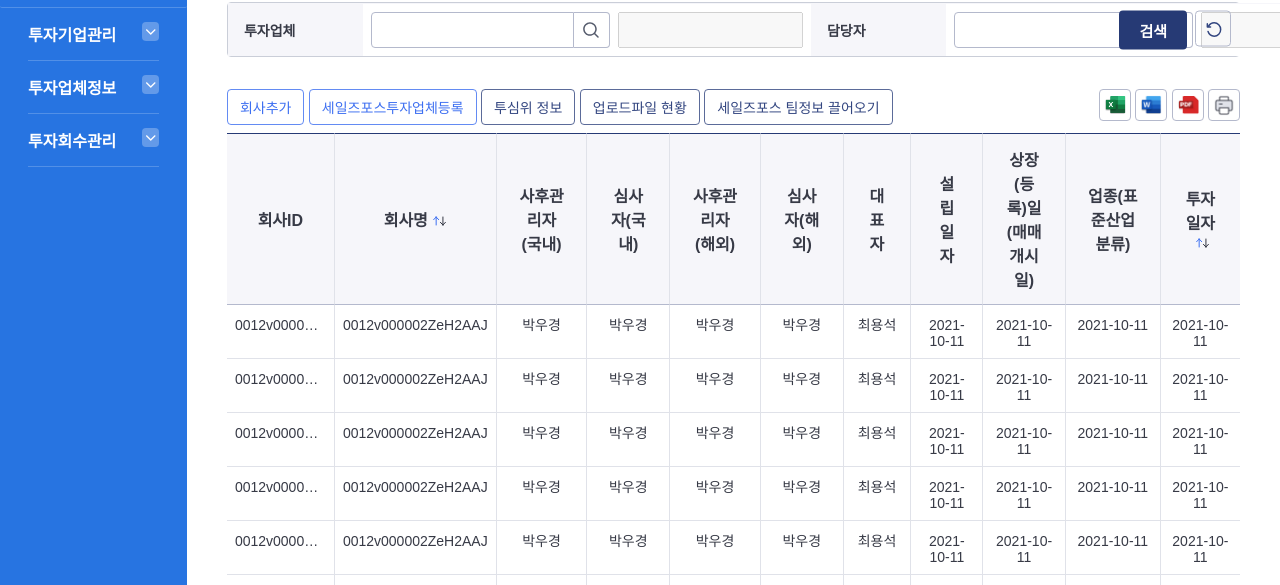
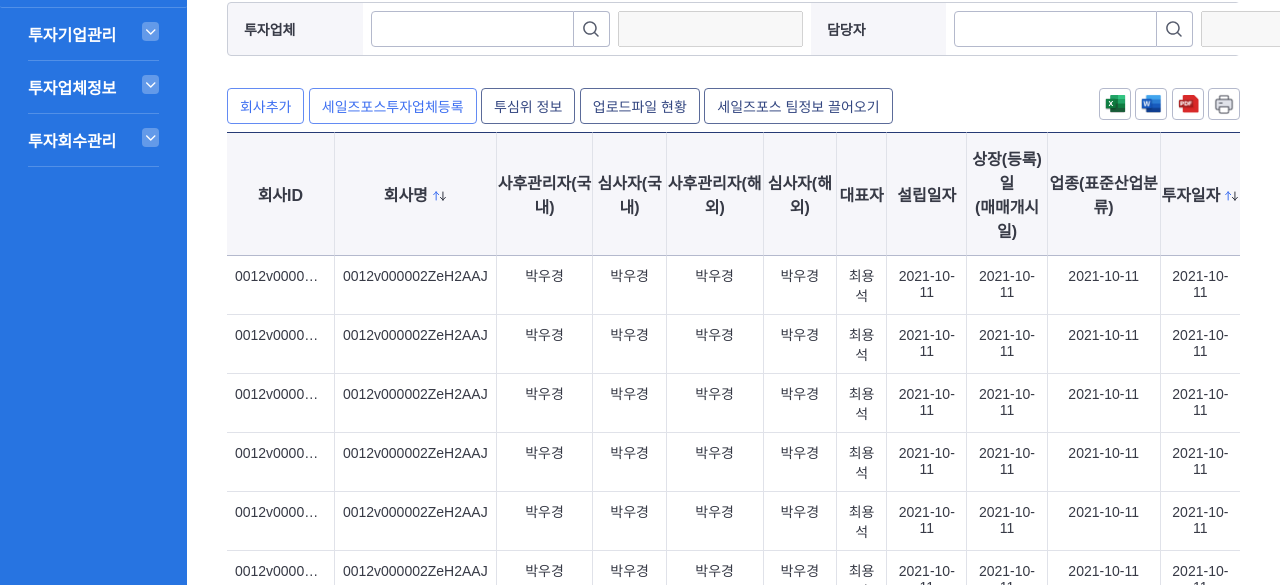
Before and after one commit to an-hyeji/IBCenter, a plain HTML site: page assets/Investment-company-list.html in a window 1280 px wide. Shown: the part 215-800 px from the top of the page. Drawn offline with Linux system fonts and the light colour scheme; a script that the page names is missing; a web font is replaced by a local one.

Commit message:
modify style

```diff
--- a/assets/css/common.css
+++ b/assets/css/common.css
@@ -1,5 +1,5 @@
 .wrap {
-  max-width: 1920px;
+  /* max-width: 1920px; */
   width: 100%;
   margin: 0 auto;
 }
--- a/assets/css/style.css
+++ b/assets/css/style.css
@@ -6,11 +6,13 @@
   width: 100%;
   display: flex;
   position: relative;
+  background: #f6f6fa;
 }
 .search-filter .list {
+  height: 52px;
+  align-items: center;
   display: flex;
-  align-items: center;
-  background: #f6f6fa;
+  flex: 1;
 }
 .search-filter .list p {
   color: #373a46;
@@ -21,10 +23,11 @@
   min-width: 135px;
 }
 .search-filter .list .input-box {
-  background-color: #fff;
   padding: 8px;
   display: flex;
+  flex: 1;
   gap: 0 4px;
+  background-color: #fff;
 }
 .search-filter .list .input-box .search-input-box {
   display: flex;
@@ -55,6 +58,9 @@
   background-color: #fff;
   height: 100%;
   padding: 8px;
+  display: flex;
+  flex: 1;
+  justify-content: space-between;
 }
 .search-filter .list .select-box .select-btn {
   border-radius: 4px;
@@ -63,17 +69,14 @@
   display: flex;
   justify-content: space-between;
   align-items: center;
-  width: 200px;
+  max-width: 200px;
+  width: 100%;
   text-align: left;
   cursor: pointer;
 }
 .search-filter .list .select-box .btn-box {
   display: flex;
   gap: 0 8px;
-  position: absolute;
-  right: 8px;
-  top: 50%;
-  transform: translateY(-50%);
 }
 .search-filter .list .select-box .btn-box .search-btn {
   border-radius: 4px;
@@ -128,15 +131,13 @@
   left: 50%;
   transform: translate(-50%, -50%);
 }
-.table-wrap table {
-}
 
 .table-wrap table thead th {
   border-top: 1px solid #263a75;
   border-right: 1px solid #e0e2e9;
   border-bottom: 1px solid #b4b9cd;
   background: #f6f6fa;
-  padding: 13px 22px;
+  padding: 13px 0;
   color: #373a46;
   font-weight: 600;
   line-height: normal;
```
